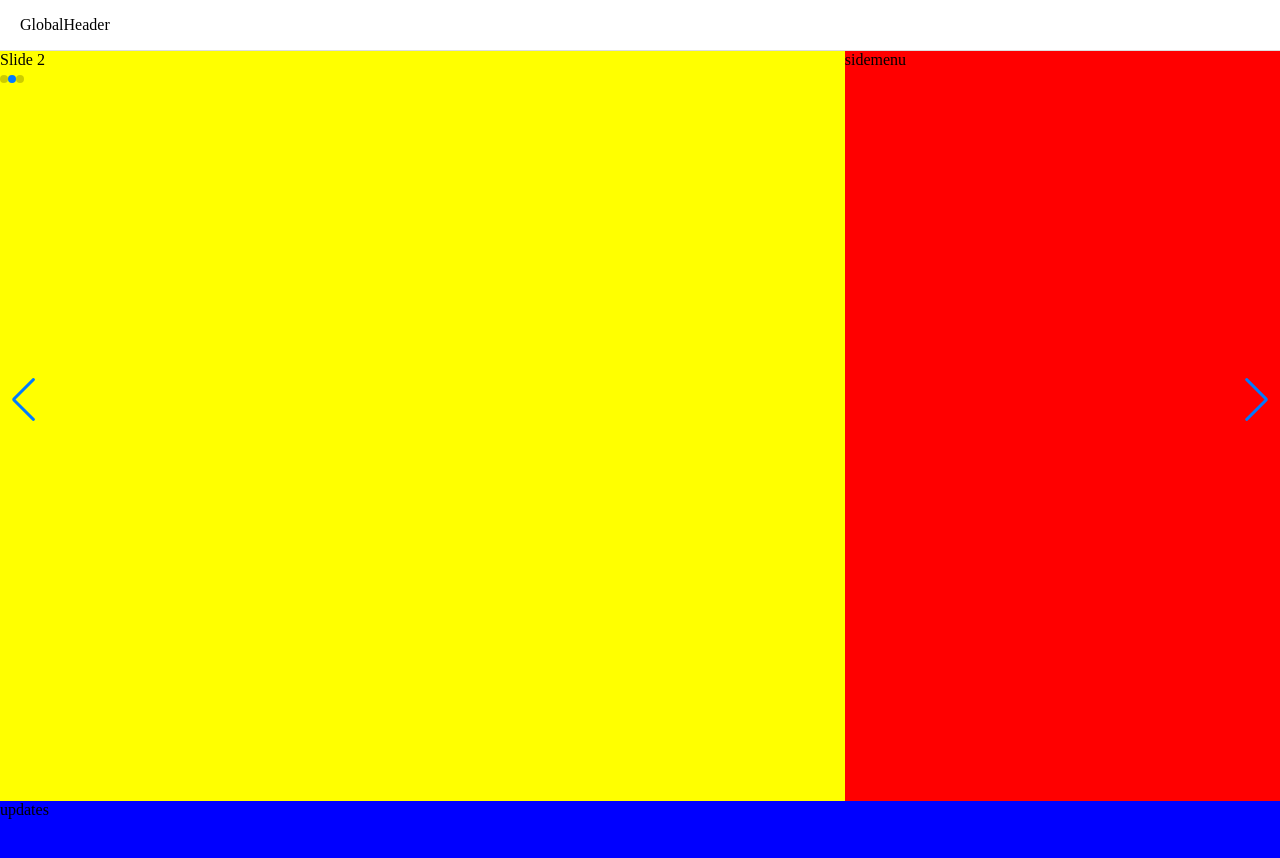
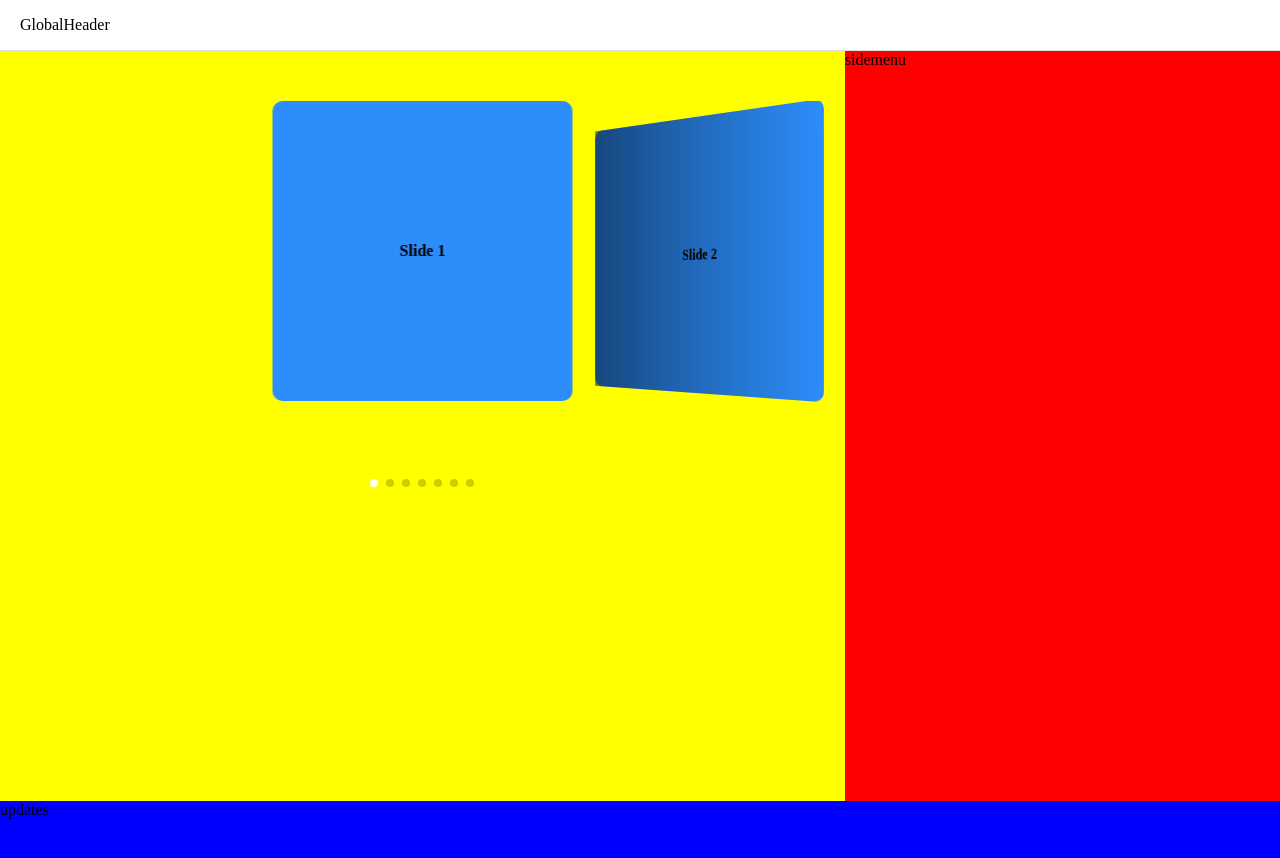
Before and after one commit to matoi0317/MCServer_website, a Nuxt app: page /homepage in a window 1280 px wide. Shown: the top 858 px of the page. Built offline with nearby package versions, Linux system fonts and the light colour scheme.

Commit message:
slideshow

```diff
--- a/components/SlideshowDiv.vue
+++ b/components/SlideshowDiv.vue
@@ -1,42 +1,79 @@
 <template>
 <div>
-    <client-only>
-        <swiper :options="swiperOption">
+    <div class="example-3d">
+        <swiper class="swiper" :options="swiperOption">
           <swiper-slide>Slide 1</swiper-slide>
           <swiper-slide>Slide 2</swiper-slide>
           <swiper-slide>Slide 3</swiper-slide>
+          <swiper-slide>Slide 4</swiper-slide>
+          <swiper-slide>Slide 5</swiper-slide>
+          <swiper-slide>Slide 6</swiper-slide>
+          <swiper-slide>Slide 7</swiper-slide>
+          <div class="swiper-pagination" slot="pagination"></div>
         </swiper>
-      </client-only>
-      <div slot="pagination" class="swiper-pagination" />
-      <div slot="button-prev" class="swiper-button-prev" />
-      <div slot="button-next" class="swiper-button-next" />
       </div>
 </div>
 </template>
 <script>
+  import { Swiper, SwiperSlide } from 'vue-awesome-swiper'
+  import 'swiper/css/swiper.css'
   export default {
+    name: 'swiper-example-3d-coverflow',
+    title: '3D Coverflow effect',
+    components: {
+      Swiper,
+      SwiperSlide
+    },
     data() {
       return {
         swiperOption: {
-        autoplay: {
-          delay: 2500,
-          disableOnInteraction: false
+          effect: 'coverflow',
+          grabCursor: true,
+          centeredSlides: true,
+          slidesPerView: 'auto',
+          coverflowEffect: {
+            rotate: 50,
+            stretch: 0,
+            depth: 100,
+            modifier: 1
           },
-        slidesPerView: 1,
-        loop: true,
           pagination: {
-          el: ".swiper-pagination",
-          clickable: true
-        },
-        navigation: {
-          nextEl: ".swiper-button-next",
-          prevEl: ".swiper-button-prev"
+            el: '.swiper-pagination'
           }
         }
-    };
       }
-};
+    }
+  }
 </script>
-<style scoped>
-
+<style lang="scss" scoped>
+.example-3d {
+      width: 100%;
+      height: 400px;
+      padding-top: 50px;
+      padding-bottom: 50px;
+    }
+    .swiper {
+      height: 100%;
+      width: 100%;
+      .swiper-slide {
+        display: flex;
+        justify-content: center;
+        align-items: center;
+        width: 300px;
+        height: 300px;
+        text-align: center;
+        font-weight: bold;
+        font-size: 20;
+        background-color: #2C8DFB;
+        background-position: center;
+        background-size: cover;
+        color: #000;
+        border-radius: 10px;
+      }
+      .swiper-pagination {
+        /deep/ .swiper-pagination-bullet.swiper-pagination-bullet-active {
+          background-color: #fff;
+        }
+      }
+    }
   </style>
--- a/nuxt.config.js
+++ b/nuxt.config.js
@@ -30,6 +30,7 @@ export default {
 
   // Modules for dev and build (recommended): https://go.nuxtjs.dev/config-modules
   buildModules: [
+    '@nuxtjs/style-resources'
   ],
 
   // Modules: https://go.nuxtjs.dev/config-modules
--- a/package.json
+++ b/package.json
@@ -18,5 +18,11 @@
     "vue-server-renderer": "^2.6.14",
     "vue-template-compiler": "^2.6.14",
     "webpack": "^4.46.0"
+  },
+  "devDependencies": {
+    "@nuxtjs/style-resources": "^1.2.1",
+    "fibers": "^5.0.1",
+    "node-sass": "^6.0.1",
+    "sass-loader": "^10.2.1"
   }
 }
```
Also changed, not shown: 1 other file (tests, documents, lock files or other folders). Lines whose indentation alone changed are shown as unchanged.
